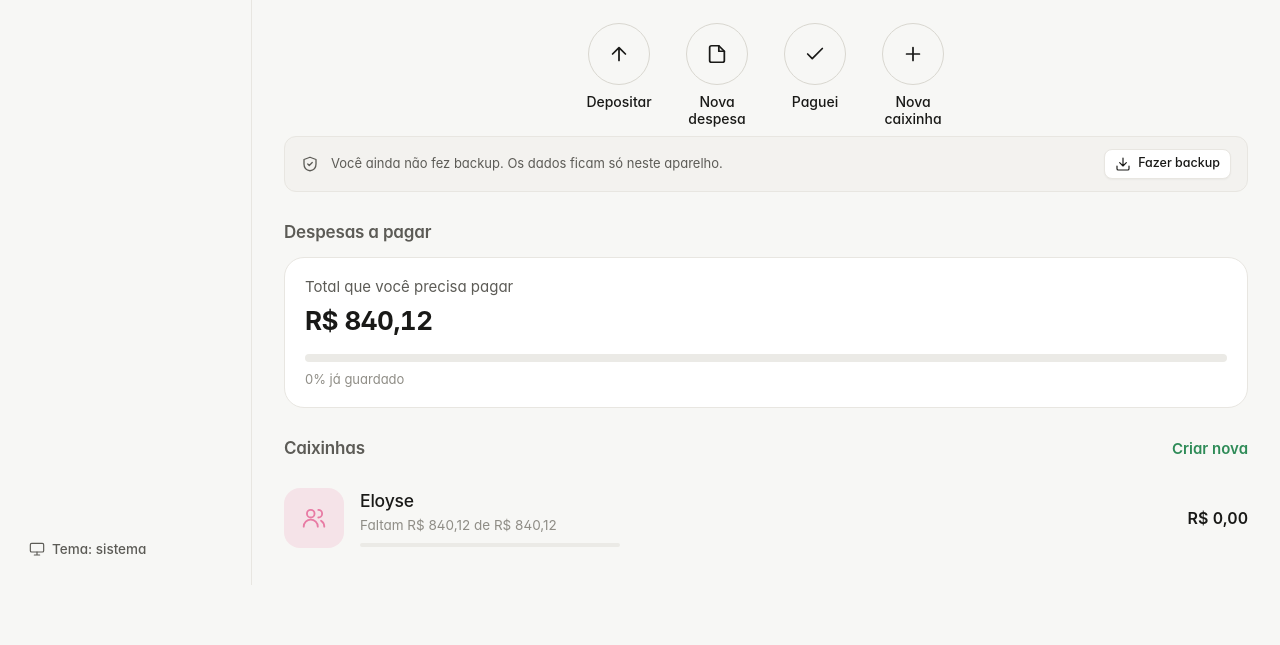
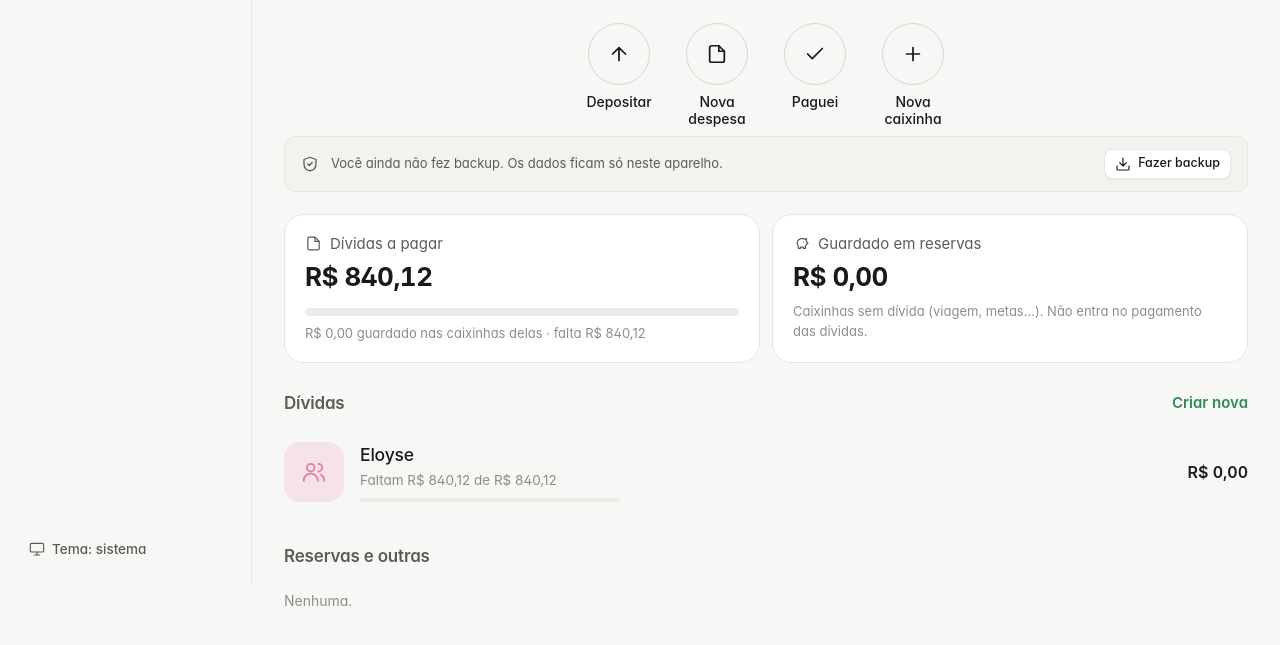
Before and after one commit to Chaungbr/caixas, a website: page caixas.html in a window 1280 px wide. Both pictures are taken after typing "Sample" into the empty fields and a click on the button "Começar". Shown: the part 215-860 px from the top of the page. Drawn offline with Linux system fonts and the light colour scheme.

Commit message:
Separa dívidas de reservas na tela inicial
Cada dívida passa a ser coberta só pelo dinheiro da própria caixinha; reservas (ex.: viagem) aparecem à parte e não abatem dívidas.

Co-Authored-By: Claude Opus 5.5 <noreply@anthropic.com>

```diff
--- a/caixas.html
+++ b/caixas.html
@@ -555,6 +555,10 @@ input, select, textarea { font-size: max(16px, 1em); } /* evita o zoom automáti
 .pill-tag.warnp { background: var(--amber-bg); color: var(--amber); }
 .app[data-route="caixa"] .btn.menu-btn { display: none !important; }
 .hero.compact .ico-tile.xl { margin-bottom: 2px; }
+.duo { display: grid; grid-template-columns: 1fr 1fr; gap: 12px; margin-top: 22px; }
+.duo .flat-card .l { display: flex; align-items: center; gap: 8px; }
+.duo .flat-card .l svg.i { width: 17px; height: 17px; }
+@media (max-width: 640px) { .duo { grid-template-columns: 1fr; } }
 
 </style>
   <script>
@@ -725,8 +729,13 @@ window.icon = (name, cls = '') => `<svg class="i ${cls}" viewBox="0 0 24 24" ari
     return { guardado, aberto, falta: Math.max(aberto - guardado, 0), sobra: Math.max(guardado - aberto, 0), open, count: es.length };
   }
   const sortedBoxes = () => [...DB.boxes].sort((a, b) => a.position - b.position || a.id - b.id);
+  // Cada dívida só é coberta pelo dinheiro guardado na própria caixinha (o da viagem não paga a Eloyse).
   function totals() {
-    return sortedBoxes().reduce((t, b) => { const s = stats(b.id); t.guardado += s.guardado; t.aberto += s.aberto; t.falta += s.falta; return t; }, { guardado: 0, aberto: 0, falta: 0 });
+    return sortedBoxes().reduce((t, b) => {
+      const s = stats(b.id); t.guardado += s.guardado; t.aberto += s.aberto; t.falta += s.falta;
+      if (s.aberto > 0) { t.coberto += Math.min(Math.max(s.guardado, 0), s.aberto); t.dividas.push(b); } else { t.reservas += s.guardado; t.outras.push(b); }
+      return t;
+    }, { guardado: 0, aberto: 0, falta: 0, coberto: 0, reservas: 0, dividas: [], outras: [] });
   }
   const boxById = (id) => DB.boxes.find((b) => b.id === Number(id));
 
@@ -829,10 +838,10 @@ window.icon = (name, cls = '') => `<svg class="i ${cls}" viewBox="0 0 24 24" ari
 
   function boxRow(b) {
     const s = stats(b.id); const p = s.aberto ? Math.min(s.guardado / s.aberto, 1) : s.guardado > 0 ? 1 : 0;
-    const sub = s.aberto ? (s.falta ? `Faltam ${money(s.falta)} de ${money(s.aberto)}` : `Tudo guardado · ${money(s.aberto)} a pagar`) : s.guardado ? 'Nada a pagar' : 'Vazia';
+    const sub = s.aberto ? (s.falta ? `Faltam ${money(s.falta)} de ${money(s.aberto)}` : `Tudo guardado · ${money(s.aberto)} a pagar`) : s.guardado ? 'Reserva · sem dívida' : 'Vazia';
     return `<div class="lrow" data-act="box-open" data-id="${b.id}" tabindex="0">${tile(b, 'xl')}
       <div class="grow"><div class="nm">${esc(b.name)}</div><div class="sub">${sub}</div>
-        <div class="prog thin"><span style="width:${Math.max(0, p) * 100}%;background:${s.aberto && !s.falta ? 'var(--green-soft)' : b.color}"></span></div></div>
+        ${s.aberto ? `<div class="prog thin"><span style="width:${Math.max(0, p) * 100}%;background:${!s.falta ? 'var(--green-soft)' : b.color}"></span></div>` : ''}</div>
       <div class="val ${s.guardado < 0 ? 'neg' : ''}">${money(s.guardado)}</div></div>`;
   }
   const circ = (act, ic, label, extra = '') => `<button class="circ" data-act="${act}" ${extra}><span>${icon(ic)}</span>${label}</button>`;
@@ -849,11 +858,16 @@ window.icon = (name, cls = '') => `<svg class="i ${cls}" viewBox="0 0 24 24" ari
         ${t.aberto ? `<span class="pill-tag ${t.falta ? 'warnp' : 'ok'}">${t.falta ? `Falta guardar ${money(t.falta)}` : 'Tudo já guardado'}</span>` : '<span class="pill-tag neutral">Nenhuma despesa a pagar</span>'}
         <div class="circles">${circ('deposit', 'income', 'Depositar')}${circ('expense', 'file', 'Nova despesa')}${circ('pay', 'check', 'Paguei')}${circ('box-new', 'plus', 'Nova caixinha')}</div>
       </section>${backupHint}
-      <div class="sec-row"><h2>Despesas a pagar</h2></div>
-      <div class="flat-card" style="cursor:default"><div class="l">Total que você precisa pagar</div><div class="v">${money(t.aberto)}</div>
-        ${t.aberto ? `<div class="prog" style="margin-top:14px;height:8px"><span style="width:${Math.min(t.guardado / t.aberto, 1) * 100}%;background:var(--green-soft)"></span></div><div class="faint" style="font-size:13px;margin-top:8px">${pct(Math.min(t.guardado / t.aberto, 1))} já guardado</div>` : ''}</div>
-      <div class="sec-row"><h2>Caixinhas</h2>${boxes.length ? '<a data-act="box-new">Criar nova</a>' : ''}</div>
-      <div class="lrows">${boxes.length ? boxes.map(boxRow).join('') : `<div class="empty"><div class="ico-tile">${icon('boxes')}</div><h3>Nenhuma caixinha</h3><p>Crie uma caixinha para cada fatura, pessoa ou conta que você precisa pagar.</p><button class="btn primary" data-act="box-new">${icon('plus')}Criar caixinha</button></div>`}</div>
+      <div class="duo">
+        <div class="flat-card" style="cursor:default"><div class="l">${icon('file')} Dívidas a pagar</div><div class="v">${money(t.aberto)}</div>
+          ${t.aberto ? `<div class="prog" style="margin-top:12px;height:8px"><span style="width:${(t.coberto / t.aberto) * 100}%;background:var(--green-soft)"></span></div>
+            <div class="faint" style="font-size:13px;margin-top:8px">${money(t.coberto)} guardado nas caixinhas delas · falta ${money(t.falta)}</div>` : '<div class="faint" style="font-size:13px;margin-top:6px">Nenhuma dívida em aberto</div>'}</div>
+        <div class="flat-card" style="cursor:default"><div class="l">${icon('piggy')} Guardado em reservas</div><div class="v">${money(t.reservas)}</div>
+          <div class="faint" style="font-size:13px;margin-top:6px">Caixinhas sem dívida (viagem, metas…). Não entra no pagamento das dívidas.</div></div>
+      </div>
+      ${boxes.length ? `${t.dividas.length ? `<div class="sec-row"><h2>Dívidas</h2><a data-act="box-new">Criar nova</a></div><div class="lrows">${t.dividas.map(boxRow).join('')}</div>` : ''}
+        <div class="sec-row"><h2>${t.dividas.length ? 'Reservas e outras' : 'Caixinhas'}</h2>${t.dividas.length ? '' : '<a data-act="box-new">Criar nova</a>'}</div><div class="lrows">${t.outras.map(boxRow).join('') || '<div class="faint" style="padding:8px 0">Nenhuma.</div>'}</div>`
+        : `<div class="empty"><div class="ico-tile">${icon('boxes')}</div><h3>Nenhuma caixinha</h3><p>Crie uma caixinha para cada fatura, pessoa ou conta que você precisa pagar.</p><button class="btn primary" data-act="box-new">${icon('plus')}Criar caixinha</button></div>`}
       <div class="bottom-bar"><div><div class="v">${money(t.falta)}</div><div class="l">Falta guardar</div></div><button class="pill" data-act="deposit">Depositar</button></div>`;
   };
 
--- a/docs/sw.js
+++ b/docs/sw.js
@@ -1,5 +1,5 @@
 // Guarda o app no aparelho para abrir sem internet.
-const CACHE = 'caixas-202611241544';
+const CACHE = 'caixas-202611241556';
 const FILES = ['./', './index.html', './manifest.webmanifest', './icon-180.png', './icon-192.png', './icon-512.png'];
 self.addEventListener('install', (e) => { e.waitUntil(caches.open(CACHE).then((c) => c.addAll(FILES)).then(() => self.skipWaiting())); });
 self.addEventListener('activate', (e) => { e.waitUntil(caches.keys().then((ks) => Promise.all(ks.filter((k) => k !== CACHE).map((k) => caches.delete(k)))).then(() => self.clients.claim())); });
--- a/public/app.css
+++ b/public/app.css
@@ -540,3 +540,7 @@ input, select, textarea { font-size: max(16px, 1em); } /* evita o zoom automáti
 .pill-tag.warnp { background: var(--amber-bg); color: var(--amber); }
 .app[data-route="caixa"] .btn.menu-btn { display: none !important; }
 .hero.compact .ico-tile.xl { margin-bottom: 2px; }
+.duo { display: grid; grid-template-columns: 1fr 1fr; gap: 12px; margin-top: 22px; }
+.duo .flat-card .l { display: flex; align-items: center; gap: 8px; }
+.duo .flat-card .l svg.i { width: 17px; height: 17px; }
+@media (max-width: 640px) { .duo { grid-template-columns: 1fr; } }
```
Also changed, not shown: docs/index.html (+22 -8 lines), public/app.js (+18 -8 lines).
